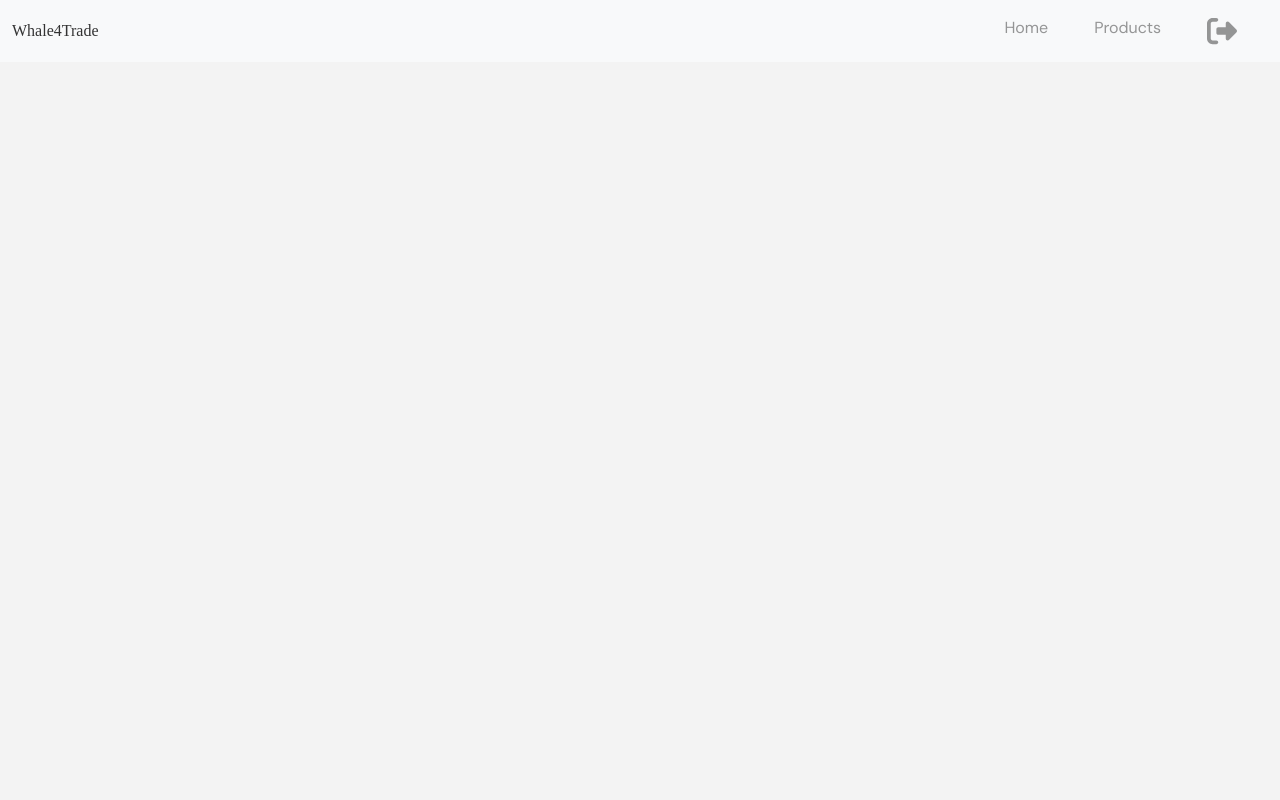
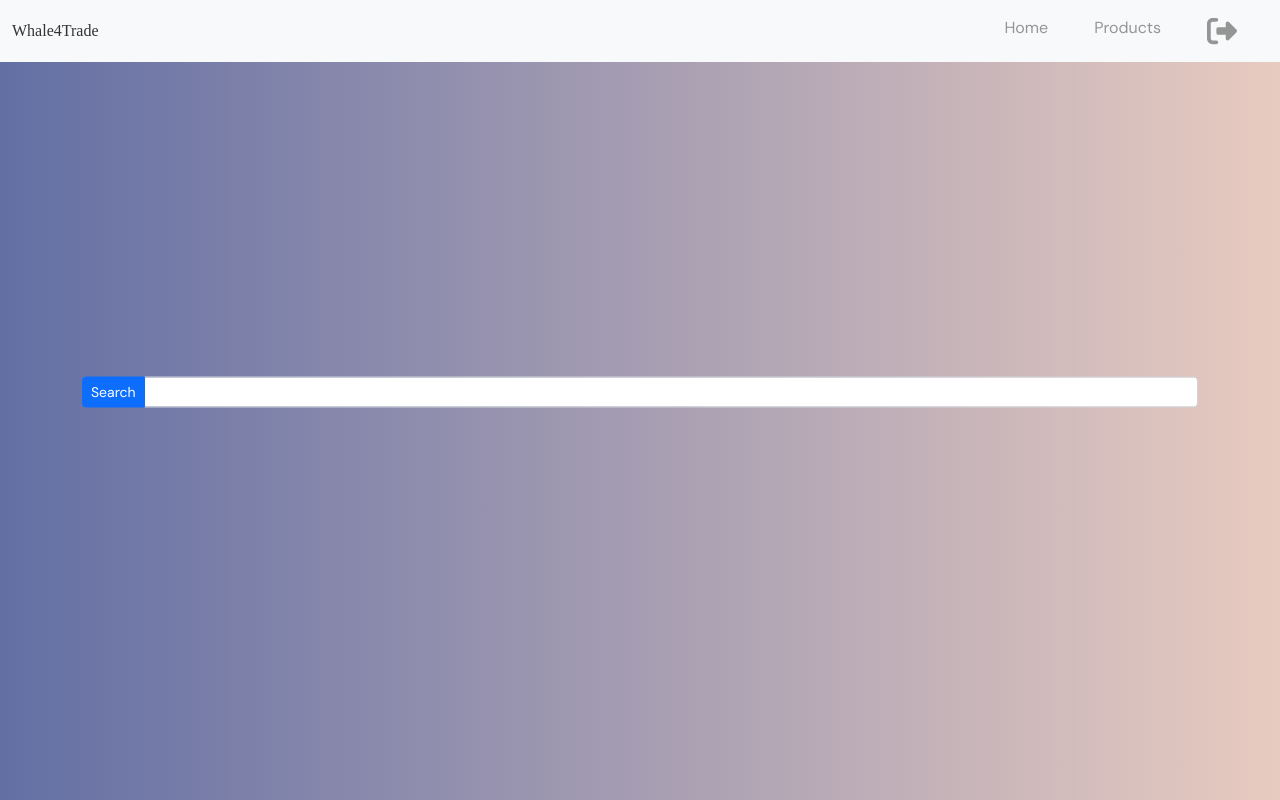
Before and after one commit to whale4trade/whale4trade-work, a React (Create React App) app in the folder frontend/: page /reset in a window 1280 px wide. Built offline with nearby package versions, Linux system fonts and the light colour scheme; a web font is replaced by a local one.

Commit message:
reset pass

```diff
--- a/frontend/src/component/profile/container/imgUser.tsx
+++ b/frontend/src/component/profile/container/imgUser.tsx
@@ -1,11 +1,18 @@
 import img from "../../../image/blank-profile-picture-gc8e2267bd_1280.png";
-
+import env from "../../../environments/enviroments";
 const ImgUser = (props) => {
-  console.log(props.user);
+  console.log();
 
   return (
     <>
-      <img src={`${img}`} alt="" />
+      <img
+        src={`${
+          props.user.imgprofile === ""
+            ? img
+            : `${env.ver}/image/${props.user.imgprofile}`
+        }`}
+        alt=""
+      />
     </>
   );
 };
--- /dev/null
+++ b/frontend/src/component/reset/reset.css
@@ -0,0 +1,10 @@
+.reset.container,
+.container.update-pass {
+  position: absolute;
+  top: 50%;
+  left: 50%;
+  display: flex;
+  flex-wrap: wrap;
+  transform: translate(-50%, -50%);
+  justify-content: center;
+}/*# sourceMappingURL=reset.css.map */
--- /dev/null
+++ b/frontend/src/component/reset/reset.scss
@@ -0,0 +1,10 @@
+.reset.container,
+.container.update-pass {
+  position: absolute;
+  top: 50%;
+  left: 50%;
+  display: flex;
+  flex-wrap: wrap;
+  transform: translate(-50%, -50%);
+  justify-content: center;
+}
--- a/frontend/src/component/reset/reset.tsx
+++ b/frontend/src/component/reset/reset.tsx
@@ -2,6 +2,7 @@ import { useState } from "react";
 import axios from "axios";
 import env from "../../environments/enviroments";
 import { useNavigate, Link } from "react-router-dom";
+import "./reset.css";
 
 const Reset = () => {
   const [input, setInput] = useState({
@@ -19,21 +20,38 @@ const Reset = () => {
         .get(`${env.url}/users/email/${input.email}`)
         .then((res) =>
           res.data.data === undefined
-            ? setErr("not found")
+            ? setErr("not found please confirm your email")
             : navigate(`/reset/auth/${input.email}/`)
         );
     } catch (error) {}
   };
+  console.log();
+
   return (
     <>
-      <input type="email" name="email" onChange={handelChange} />
+      <div className="back"></div>
+      <div className="reset container">
+        {/* <input type="email" /> */}
+        <div className="input-group input-group-sm mb-3">
           <input
             type="button"
             className="btn btn-primary"
+            placeholder="Search your email"
             value="Search"
             onClick={search}
           />
+
+          <input
+            name="email"
+            onChange={handelChange}
+            type="text"
+            className="form-control"
+            aria-label="Sizing example input"
+            aria-describedby="inputGroup-sizing-sm"
+          />
+        </div>
         <div>{err}</div>
+      </div>
     </>
   );
 };
--- a/frontend/src/component/updatePassword/pass.tsx
+++ b/frontend/src/component/updatePassword/pass.tsx
@@ -40,6 +40,9 @@ const UpdatePass = () => {
   }, []);
   return (
     <>
+      <div className="back"></div>
+
+      <div className="container update-pass">
         <input type="email" value={email} disabled />
         <input type="password" name="password" onChange={handelChange} />
         <input
@@ -48,6 +51,7 @@ const UpdatePass = () => {
           className="btn btn-primary"
           onClick={update}
         />
+      </div>
     </>
   );
 };
```
Also changed, not shown: 1 other file (tests, documents, lock files or other folders). Lines whose indentation alone changed are shown as unchanged.
